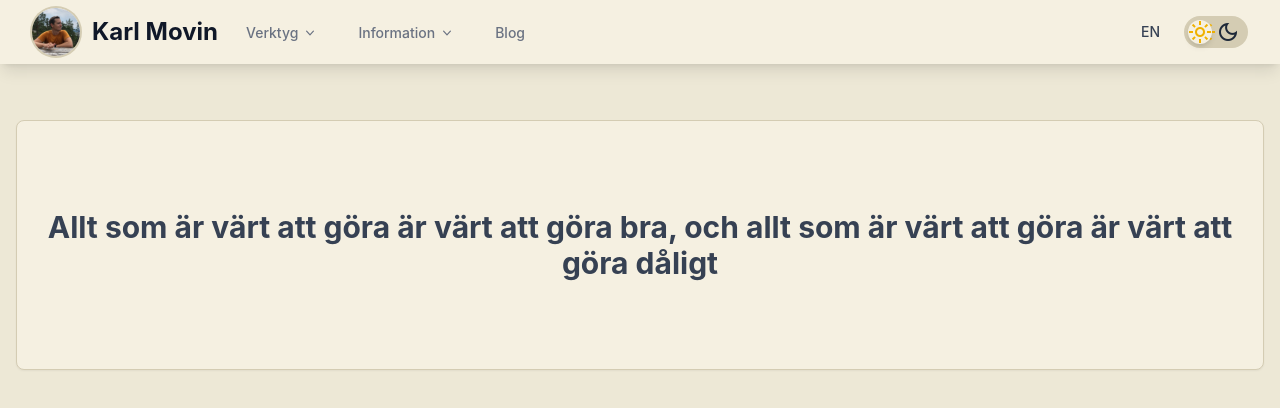
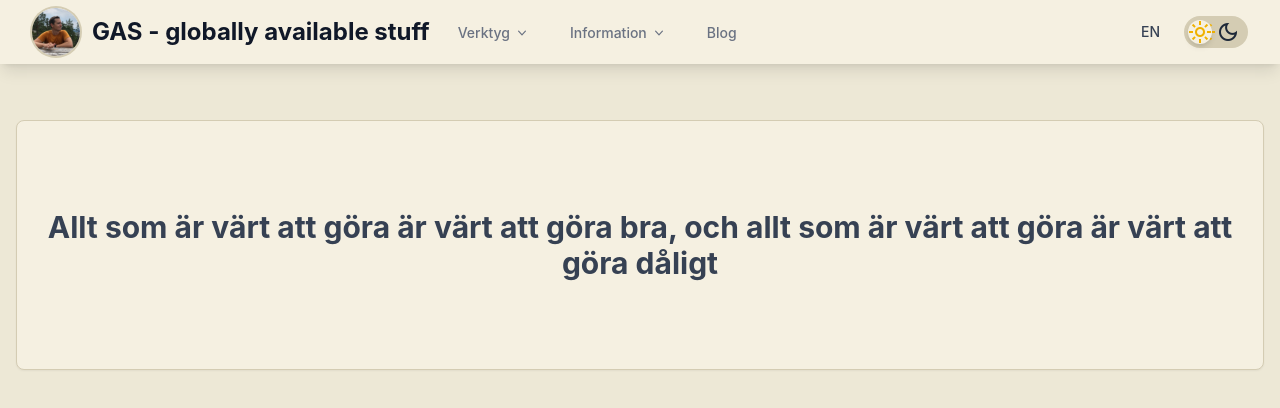
Before and after one commit to karlmovin/karlmovin.github.io, a React (Vite) app: page / in a window 1280 px wide. Shown: the top 408 px of the page. Built offline with nearby package versions, Linux system fonts and the light colour scheme; no server answers.

Commit message:
Update Nav.tsx

```diff
--- a/src/Nav.tsx
+++ b/src/Nav.tsx
@@ -146,7 +146,7 @@ export default function Nav() {
 									alt="Karl"
 								/>
 								<span className="self-center text-2xl font-bold text-gray-900 dark:text-white group-hover:text-blue-600 dark:group-hover:text-blue-400 transition-colors">
-									Karl Movin
+									GAS - globally available stuff
 								</span>
 							</NavLink>
 						</div>
```
